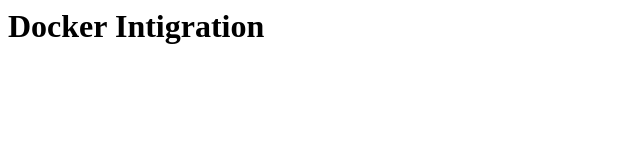
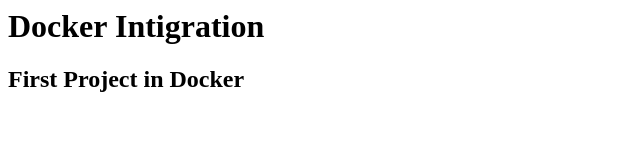
Before and after one commit to dilipkumarkante/Website, a plain HTML site: page index.html in a window 1280 px wide. Shown: the whole page, without its empty margins (0-640 px from the left). Drawn offline with Linux system fonts and the light colour scheme.

Commit message:
Index Modified

```diff
--- a/index.html
+++ b/index.html
@@ -3,6 +3,6 @@
 
 <body>
 <h1> Docker Intigration </h1>
-
+<h2> First Project in Docker </h2>
 </body>
 </html>
```
